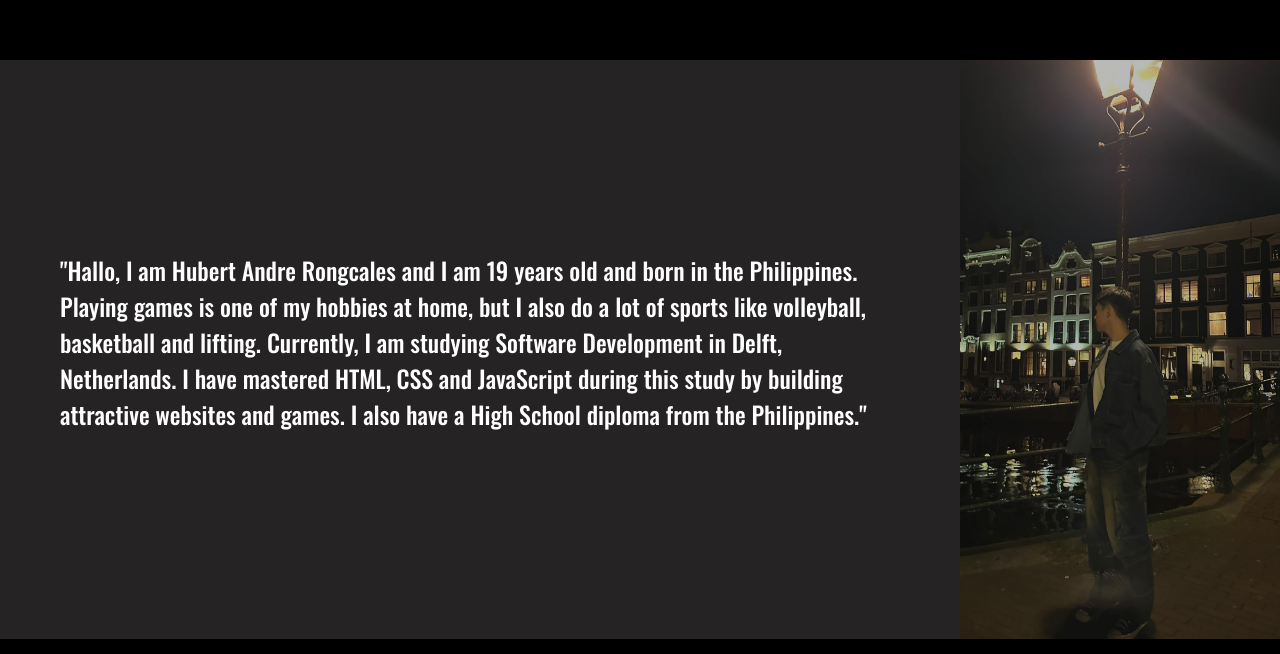
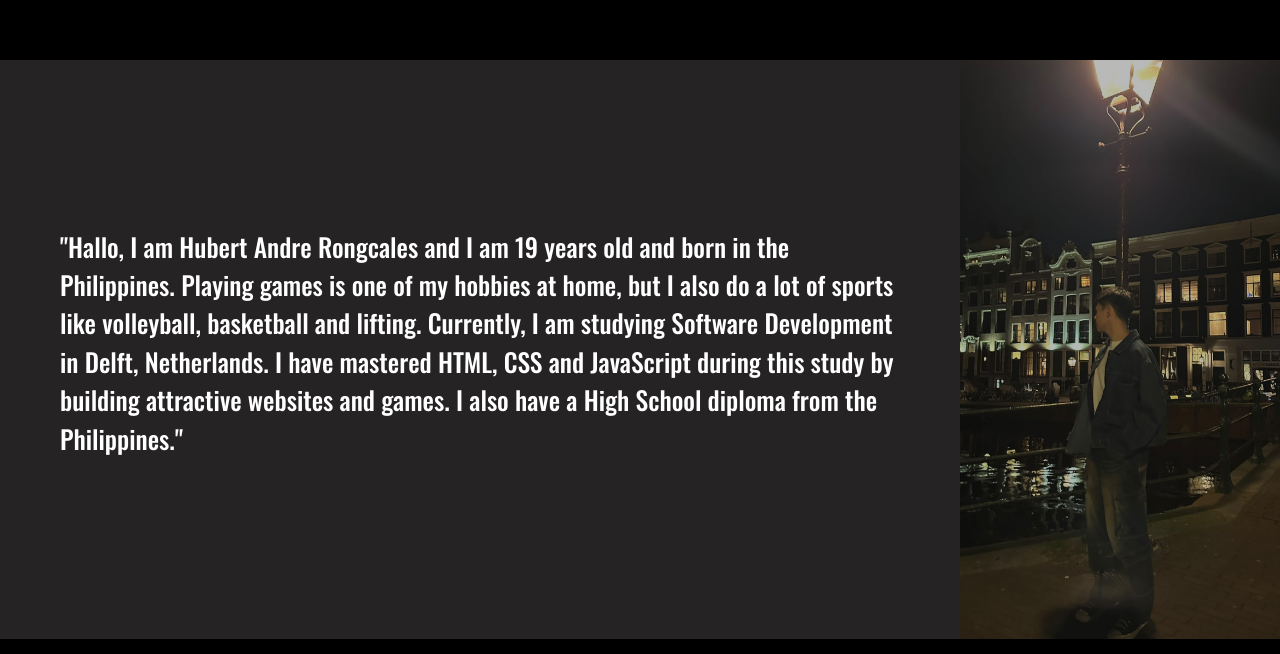
Before and after one commit to AndreRongcales19/AndreRongcales19.github.io, a plain HTML site: page index.html in a window 1280 px wide. Shown: the part 609-1263 px from the top of the page. Drawn offline with nearby package versions, Linux system fonts and the light colour scheme.

Commit message:
aangepast

```diff
--- a/css/style.css
+++ b/css/style.css
@@ -39,6 +39,7 @@
 
 .about-me-paragraph {
     font-family: "Oswald", sans-serif;
+    font-size: 2vw;
 }
 
 #about-me {
--- a/index.html
+++ b/index.html
@@ -62,7 +62,7 @@
   <section id="about-me" class="container-fluid">
     <div class="row d-flex justify-content-center">
       <div class="col-9 d-flex align-items-center">
-        <p class="text-white about-me-paragraph px-5 fs-4 fw-medium">"Hallo, I am Hubert Andre Rongcales and I am 19 years old and born
+        <p class="text-white about-me-paragraph px-5 fw-medium">"Hallo, I am Hubert Andre Rongcales and I am 19 years old and born
           in
           the Philippines. Playing games is one of
           my hobbies at home, but I also do a lot of sports like volleyball, basketball and lifting.
```
